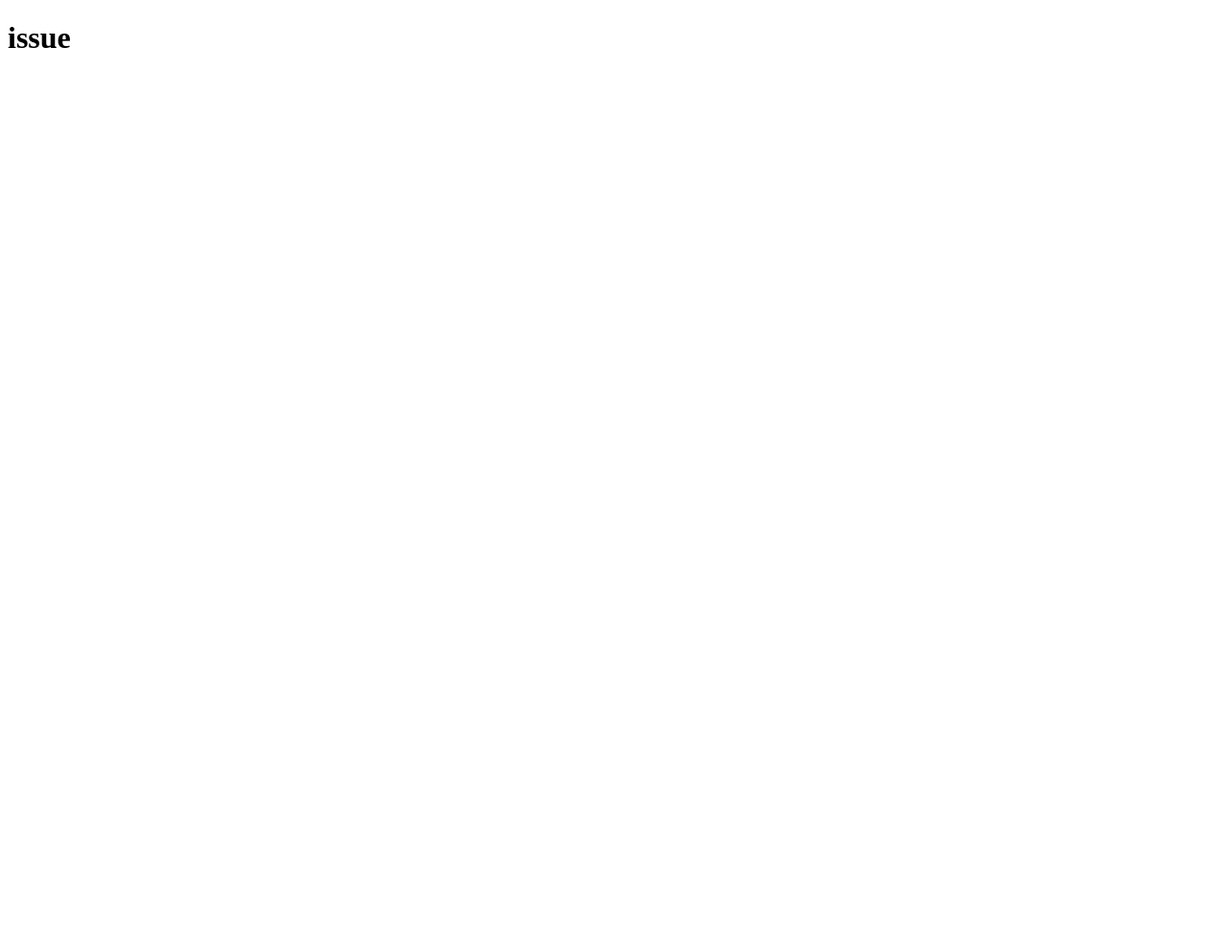
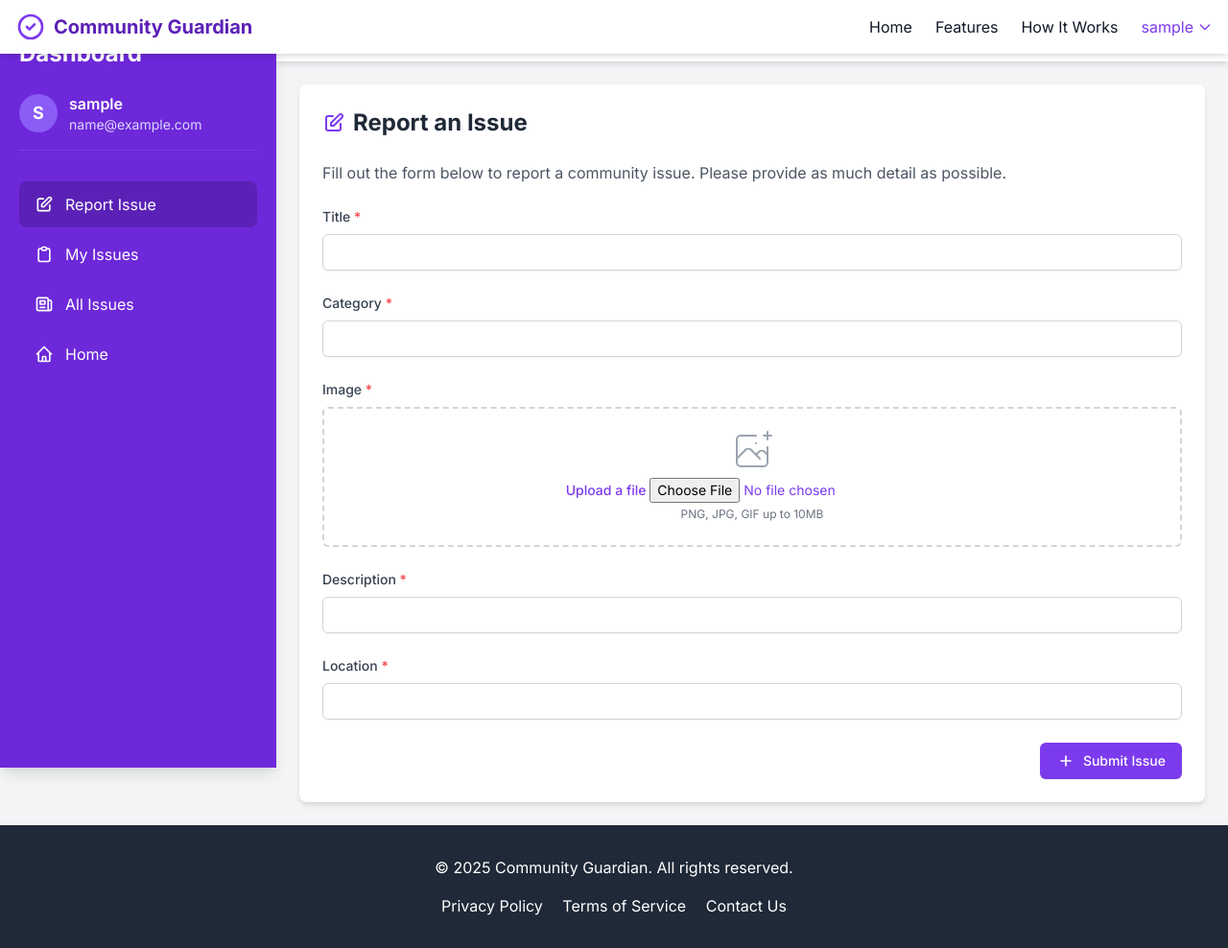
Before and after one commit to LepharamRamchiary/community_guardian, a Django app: page /issue/report/ in a window 1280 px wide. Before the commit the page is almost empty. Shown: the whole page at 96% size. Before the commit the page ends 50 px from the top, so only its background shows below. Run offline with Django 5.2, Linux system fonts and the light colour scheme; the visitor is signed in with stand-in values (Sample User, id 1).

Commit message:
add ui for adding report

```diff
--- a/community_guardian/issue/templates/issue/report_issue.html
+++ b/community_guardian/issue/templates/issue/report_issue.html
@@ -1,11 +1,82 @@
-<!DOCTYPE html>
-<html lang="en">
-<head>
-    <meta charset="UTF-8">
-    <meta name="viewport" content="width=device-width, initial-scale=1.0">
-    <title>Document</title>
-</head>
-<body>
-    <h1>issue</h1>
-</body>
-</html>
+{% extends 'dashboard/dashboard.html' %}
+{% load static %}
+
+{% block dashboard_content %}
+<div class="bg-white rounded-lg shadow-md p-6">
+  <div class="flex items-center mb-6">
+    <svg xmlns="http://www.w3.org/2000/svg" class="h-6 w-6 text-purple-600 mr-2" fill="none" viewBox="0 0 24 24" stroke="currentColor">
+      <path stroke-linecap="round" stroke-linejoin="round" stroke-width="2" d="M11 5H6a2 2 0 00-2 2v11a2 2 0 002 2h11a2 2 0 002-2v-5m-1.414-9.414a2 2 0 112.828 2.828L11.828 15H9v-2.828l8.586-8.586z" />
+    </svg>
+    <h2 class="text-2xl font-bold text-gray-800">Report an Issue</h2>
+  </div>
+
+  <p class="text-gray-600 mb-6">Fill out the form below to report a community issue. Please provide as much detail as possible.</p>
+
+  <form method="post" enctype="multipart/form-data" class="space-y-6">
+    {% csrf_token %}
+
+    {% for field in form %}
+    <div class="space-y-2">
+      <label for="{{ field.id_for_label }}" class="block text-sm font-medium text-gray-700">
+        {{ field.label }}
+        {% if field.field.required %}
+        <span class="text-red-500">*</span>
+        {% endif %}
+      </label>
+
+      {% if field.field.widget.input_type == 'file' %}
+        <div class="mt-1 flex justify-center px-6 pt-5 pb-6 border-2 border-gray-300 border-dashed rounded-md">
+          <div class="space-y-1 text-center">
+            <svg class="mx-auto h-12 w-12 text-gray-400" stroke="currentColor" fill="none" viewBox="0 0 48 48" aria-hidden="true">
+              <path d="M28 8H12a4 4 0 00-4 4v20m32-12v8m0 0v8a4 4 0 01-4 4H12a4 4 0 01-4-4v-4m32-4l-3.172-3.172a4 4 0 00-5.656 0L28 28M8 32l9.172-9.172a4 4 0 015.656 0L28 28m0 0l4 4m4-24h8m-4-4v8m-12 4h.02" stroke-width="2" stroke-linecap="round" stroke-linejoin="round" />
+            </svg>
+            <div class="flex text-sm text-gray-600">
+              <label for="{{ field.id_for_label }}" class="relative cursor-pointer bg-white rounded-md font-medium text-purple-600 hover:text-purple-500 focus-within:outline-none">
+                <span>Upload a file</span>
+                {{ field }}
+              </label>
+            </div>
+            <p class="text-xs text-gray-500">PNG, JPG, GIF up to 10MB</p>
+          </div>
+        </div>
+      {% elif field.field.widget.input_type == 'textarea' %}
+        <div class="mt-1">
+          <textarea id="{{ field.id_for_label }}" name="{{ field.html_name }}" rows="4" class="shadow-sm focus:ring-purple-500 focus:border-purple-500 mt-1 block w-full sm:text-sm border border-gray-300 rounded-md p-2" placeholder="{{ field.field.widget.attrs.placeholder|default:'' }}">{{ field.value|default:'' }}</textarea>
+        </div>
+      {% elif field.field.widget.input_type == 'select' %}
+        <div class="mt-1">
+          <select id="{{ field.id_for_label }}" name="{{ field.html_name }}" class="shadow-sm focus:ring-purple-500 focus:border-purple-500 mt-1 block w-full sm:text-sm border border-gray-300 rounded-md p-2">
+            {{ field }}
+          </select>
+        </div>
+      {% else %}
+        <div class="mt-1">
+          <input type="{{ field.field.widget.input_type|default:'text' }}" id="{{ field.id_for_label }}" name="{{ field.html_name }}" value="{{ field.value|default:'' }}" class="shadow-sm focus:ring-purple-500 focus:border-purple-500 mt-1 block w-full sm:text-sm border border-gray-300 rounded-md p-2" placeholder="{{ field.field.widget.attrs.placeholder|default:'' }}">
+        </div>
+      {% endif %}
+
+      {% if field.errors %}
+      <div class="text-sm text-red-600">
+        {% for error in field.errors %}
+        <p>{{ error }}</p>
+        {% endfor %}
+      </div>
+      {% endif %}
+
+      {% if field.help_text %}
+      <p class="mt-2 text-sm text-gray-500">{{ field.help_text }}</p>
+      {% endif %}
+    </div>
+    {% endfor %}
+
+    <div class="flex justify-end">
+      <button type="submit" class="inline-flex justify-center py-2 px-4 border border-transparent shadow-sm text-sm font-medium rounded-md text-white bg-purple-600 hover:bg-purple-700 focus:outline-none focus:ring-2 focus:ring-offset-2 focus:ring-purple-500 transition duration-200">
+        <svg xmlns="http://www.w3.org/2000/svg" class="h-5 w-5 mr-2" fill="none" viewBox="0 0 24 24" stroke="currentColor">
+          <path stroke-linecap="round" stroke-linejoin="round" stroke-width="2" d="M12 6v6m0 0v6m0-6h6m-6 0H6" />
+        </svg>
+        Submit Issue
+      </button>
+    </div>
+  </form>
+</div>
+{% endblock %}
```
